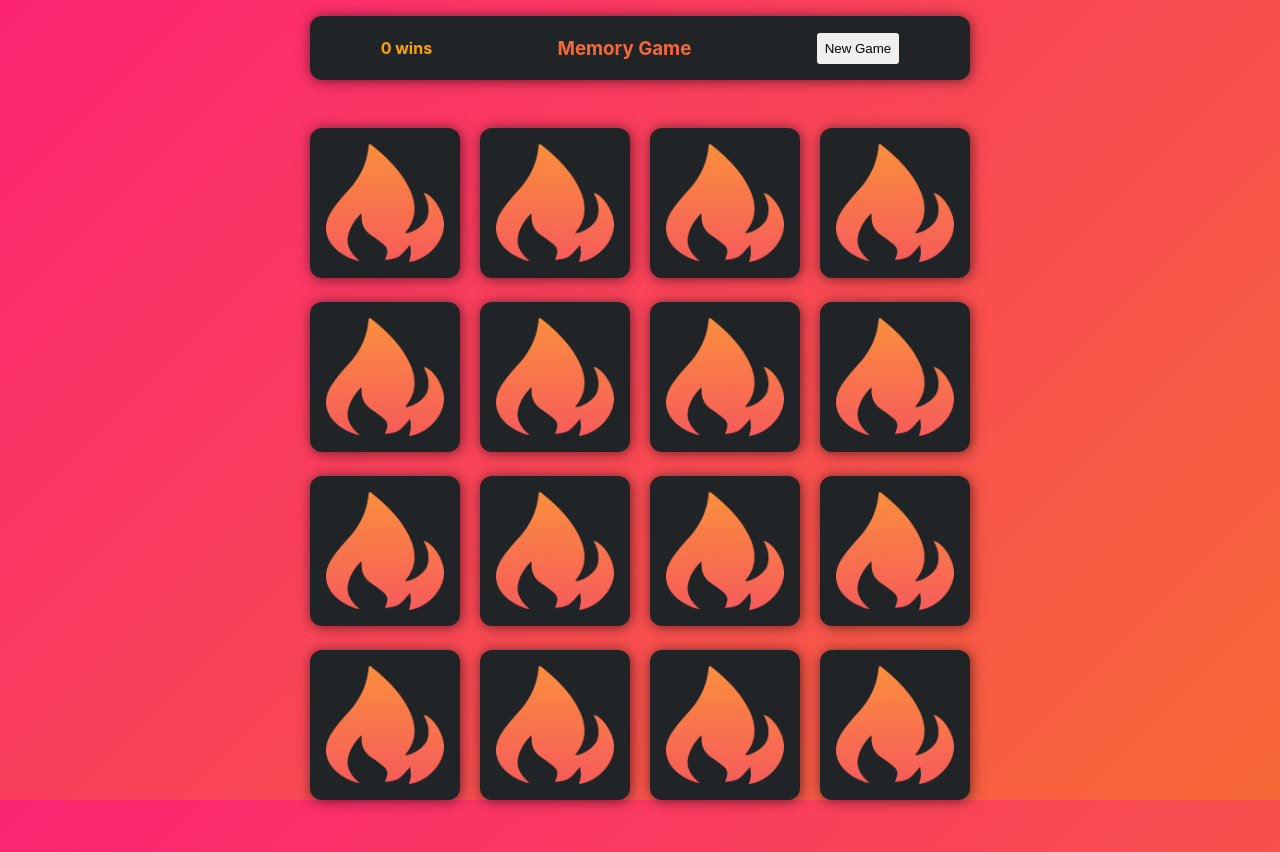
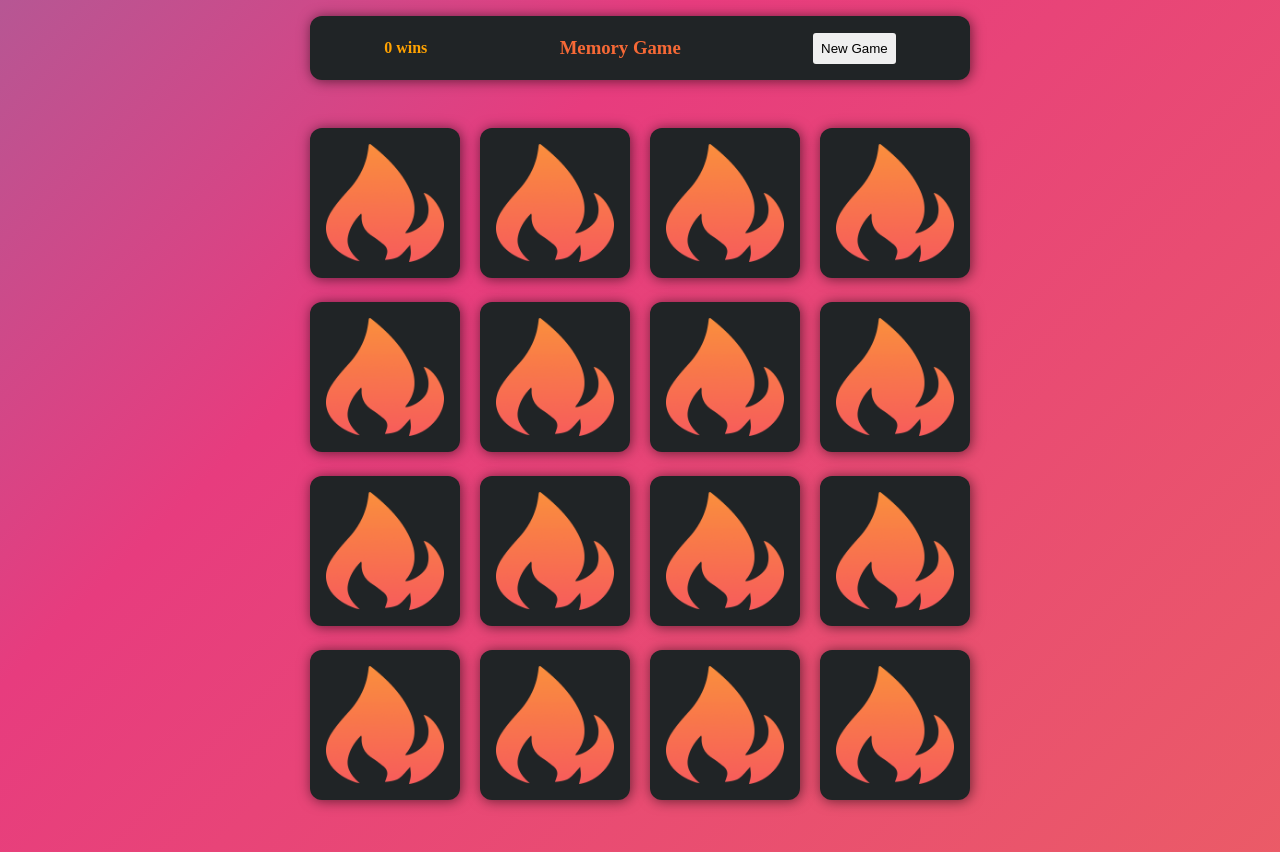
Before and after one commit to jessebubble/memory-game, a React (Create React App) app: page / in a window 1280 px wide. Built offline with nearby package versions, Linux system fonts and the light colour scheme; the HTML template or start-up script is replaced by a standard one.

Commit message:
css gradient added to background

```diff
--- a/src/index.css
+++ b/src/index.css
@@ -35,16 +35,26 @@ warning in VSCode,change the css.lint.unknownAtRules setting to ignore. */
 }
 
 body {
-  height: 100vh;
-  width: 100vw;
-  padding: 1rem;
   display: flex;
-  overflow: auto;
-  color: var(--text);
-  background: var(--bg);
   align-items: flex-start;
   justify-content: center;
-  font-family: var(--font-family);
+  padding: 1rem;
+  background: linear-gradient(-45deg, #ee7752, #e73c7e, #23a6d5, #23d5ab);
+	background-size: 400% 400%;
+	animation: gradient 15s ease infinite;
+	height: 100vh;
+}
+
+@keyframes gradient {
+	0% {
+		background-position: 0% 50%;
+	}
+	50% {
+		background-position: 100% 50%;
+	}
+	100% {
+		background-position: 0% 50%;
+	}
 }
 
 /* ========= Menu ======================== */
```
Also changed, not shown: public/workers.js (added, +45 -0 lines), public/manifest.json.
